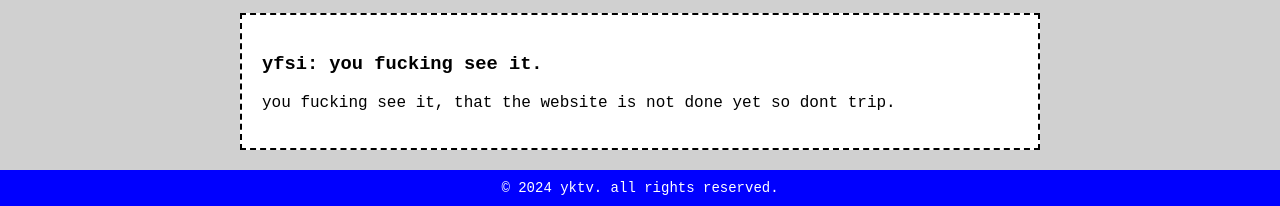
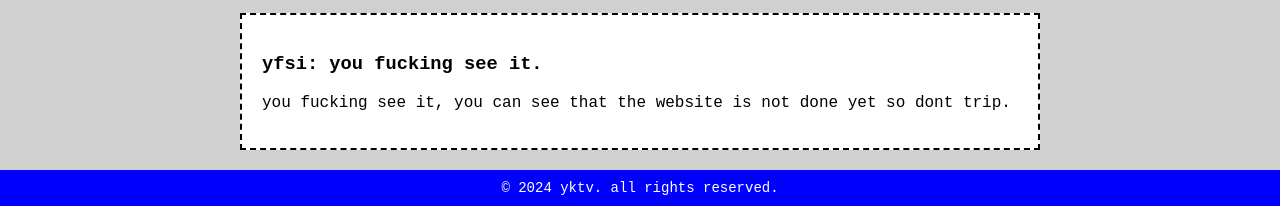
Before and after one commit to armenkay03/yktv, a plain HTML site: page index.html in a window 1280 px wide. Shown: the part 785-991 px from the top of the page. Drawn offline with Linux system fonts and the light colour scheme.

Commit message:
fixed text

```diff
--- a/index.html
+++ b/index.html
@@ -64,7 +64,7 @@
     <div class="bottom-text-box">
         <h3>yfsi: you fucking see it.</h3>
         <p>
-            you fucking see it, that the website is not done yet so dont trip.
+            you fucking see it, you can see that the website is not done yet so dont trip.
         </p>
     </div>
 
```
